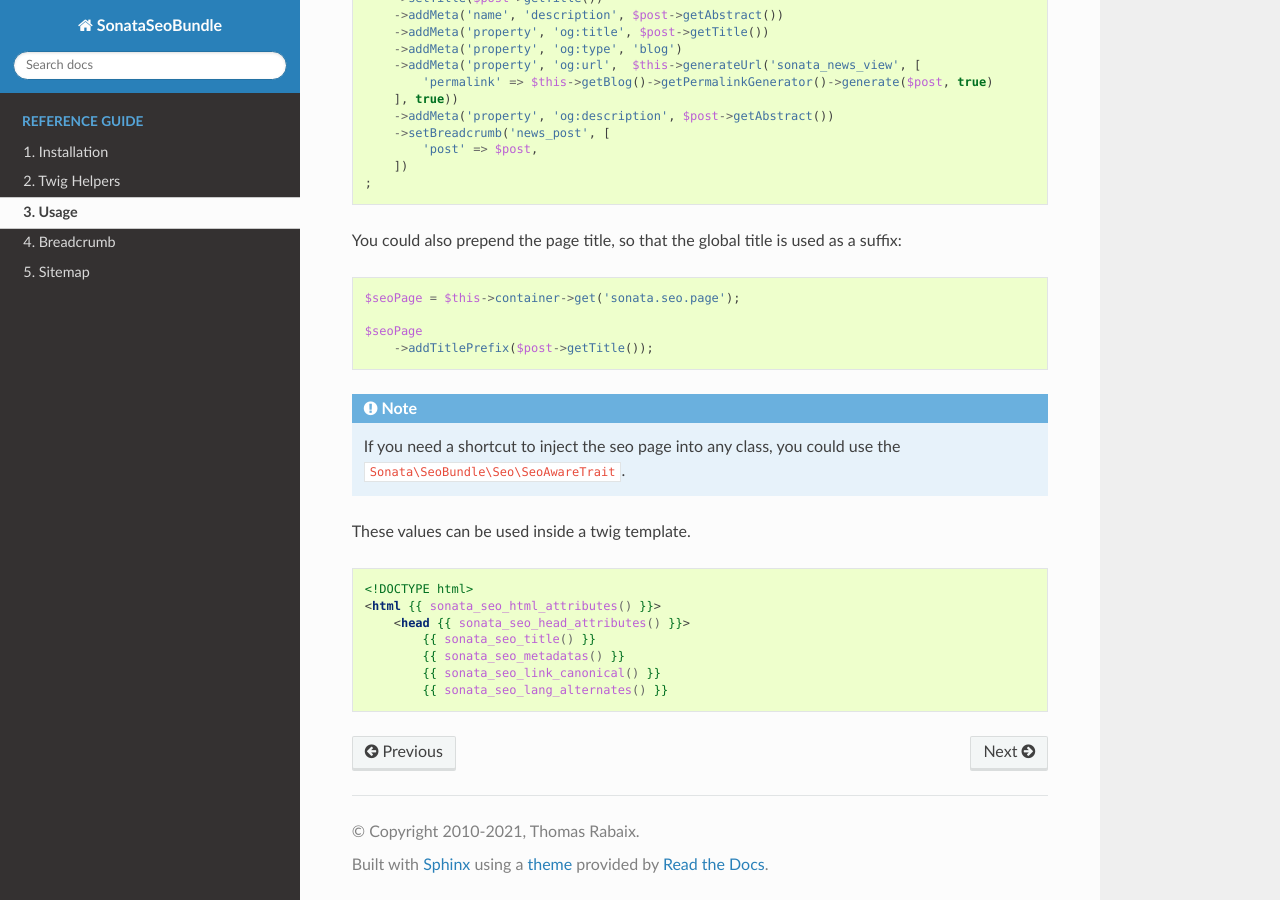
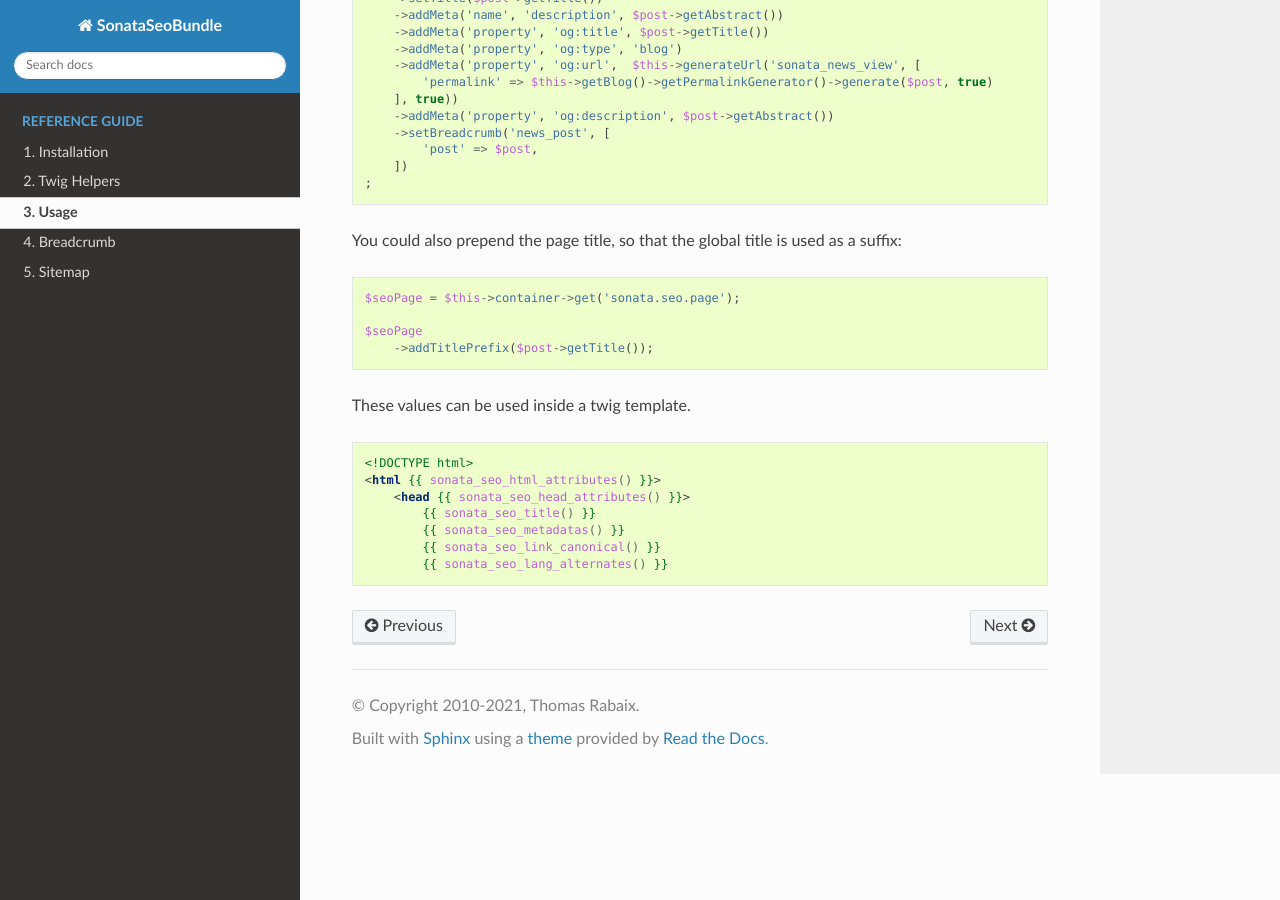
Before and after one commit to sonata-project/SonataSeoBundle, a Sphinx documentation site: the page built from docs/reference/usage.rst, in a window 1280 px wide and 900 px high, scrolled down 621 px. Built offline with Sphinx 7.4.7 and the Read the Docs theme 2.0.0, drawn with Linux system fonts in a browser that asks for light colours.

Commit message:
Deprecate SeoAwareTrait

```diff
--- a/docs/reference/usage.rst
+++ b/docs/reference/usage.rst
@@ -44,11 +44,6 @@ You could also prepend the page title, so that the global title is used as a suf
     $seoPage
         ->addTitlePrefix($post->getTitle());
 
-.. note::
-
-    If you need a shortcut to inject the seo page into any class, you could use the
-    ``Sonata\SeoBundle\Seo\SeoAwareTrait``.
-
 These values can be used inside a twig template.
 
 .. code-block:: html+twig
```
Also changed, not shown: 2 other files.
